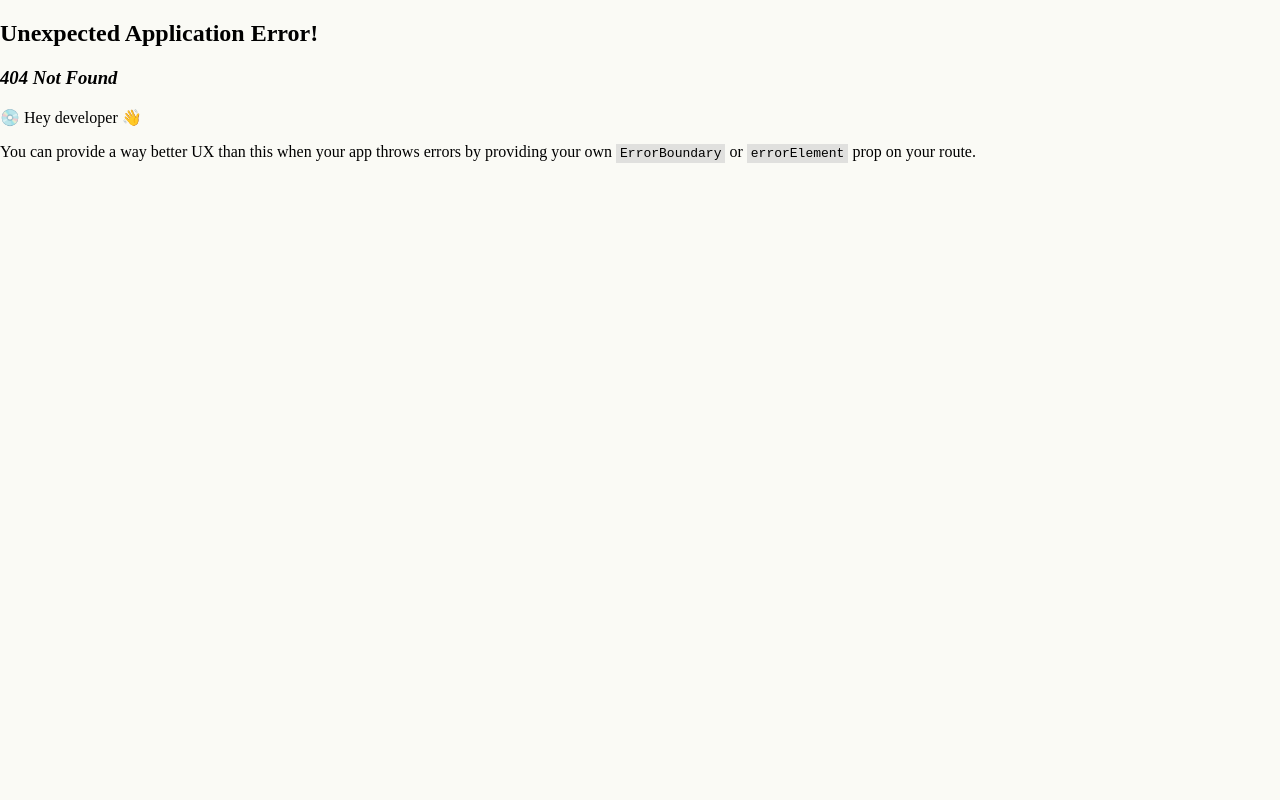
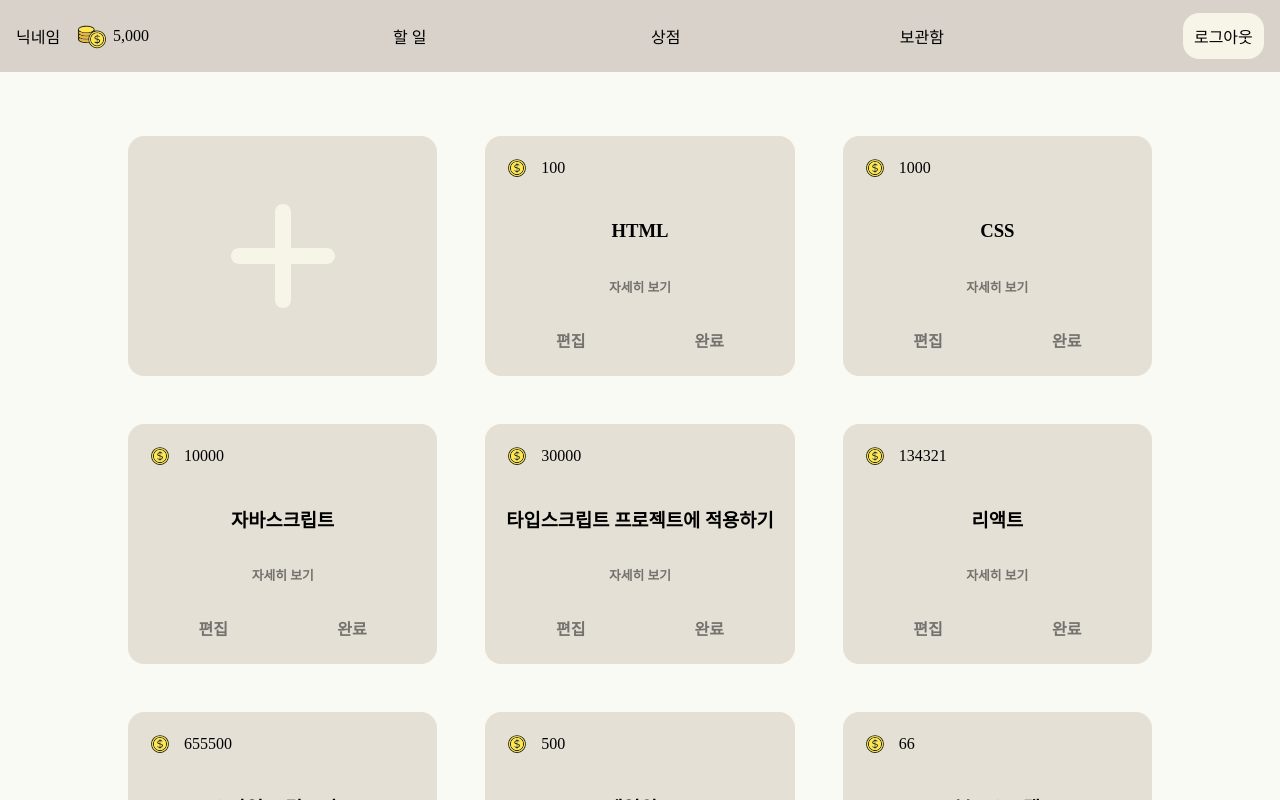
Before and after one commit to Yuna-001/custom-task-rewards-react-ts, a React (Vite) app: page /home/add in a window 1280 px wide. Before the commit this address had no page. Shown: the top 800 px of the page. Built offline with nearby package versions, Linux system fonts and the light colour scheme.

Commit message:
라우터 구조 변경 및 변수 type을 category로 변수명 변경

```diff
--- a/src/App.tsx
+++ b/src/App.tsx
@@ -9,6 +9,7 @@
 } from "./components/auth/Authentication";
 import RootLayout from "./layout/RootLayout";
 import Page from "./page/Page";
+import ItemForm from "./page/ItemForm";
 
 function App() {
   const router = createBrowserRouter([
@@ -18,16 +19,15 @@
       path: "/home",
       element: <RootLayout />,
       children: [
-        { index: true, element: <Page type="tasks" /> },
+        { index: true, element: <Page /> },
         {
-          path: "tasks",
-          element: <Page type="tasks" />,
+          path: ":category",
+          children: [
+            { index: true, element: <Page /> },
+            { path: "add", element: <ItemForm /> },
+            { path: ":id", children: [{ index: true }, { path: "edit" }] },
+          ],
         },
-        { path: "rewards-shop", element: <Page type="rewards-shop" /> },
-        { path: "storage", element: <Page type="storage" /> },
-        { path: ":category/add" },
-        { path: ":category/:id" },
-        { path: ":category/:id/edit" },
       ],
     },
   ]);
--- a/src/page/AddCard.tsx
+++ b/src/page/AddCard.tsx
@@ -19,14 +19,14 @@
   }
 `;
 
-const AddCard: React.FC<{ type: CategoryType }> = ({ type }) => {
-  if (type === "storage") {
+const AddCard: React.FC<{ category: CategoryType }> = ({ category }) => {
+  if (category === "storage") {
     return <></>;
   }
 
   return (
     <Card>
-      <AddButton to={`/home/${type}/add`}>
+      <AddButton to={`/home/${category}/add`}>
         <FontAwesomeIcon icon={faPlus} size="8x" color="#F7F5E8" />
       </AddButton>
     </Card>
--- a/src/page/ItemCard.tsx
+++ b/src/page/ItemCard.tsx
@@ -5,7 +5,7 @@
 import coinImg from "../assets/coin.svg";
 import Card from "../components/UI/Card";
 import ActionButton from "../components/UI/ActionButton";
-import CategoryType from "../models/categoryType";
+import CategoryType from "../models/CategoryType";
 
 const CoinData = styled.p`
   display: flex;
--- a/src/page/Page.tsx
+++ b/src/page/Page.tsx
@@ -1,3 +1,4 @@
+import { useParams } from "react-router-dom";
 import AddCard from "./AddCard";
 import ItemCard from "./ItemCard";
 import PageLayout from "../layout/PageLayout";
@@ -30,22 +31,32 @@
   { title: "아이스크림 먹기", coin: 1000 },
 ];
 
-const Page: React.FC<{ type: CategoryType }> = ({ type }) => {
+const Page: React.FC = () => {
+  let { category } = useParams();
+
   let items: Array<{ title: string; coin: number }> = DUMMY_TASKS;
 
-  if (type === "rewards-shop") {
+  if (category === undefined) {
+    category = "tasks";
+  }
+
+  if (!["tasks", "rewards-shop", "storage"].includes(category)) {
+    // 에러 처리
+  }
+
+  if (category === "rewards-shop") {
     items = DUMMY_REWARDS;
-  } else if (type === "storage") {
+  } else if (category === "storage") {
     items = DUMMY_STORED_ITEMS;
   }
 
   return (
     <PageLayout>
-      <AddCard type={type} />
+      <AddCard category={category as CategoryType} />
       {items.map(({ title, coin }) => (
         <ItemCard
           key={title + String(coin)}
-          type={type}
+          category={category as CategoryType}
           title={title}
           coin={coin}
         />
```
